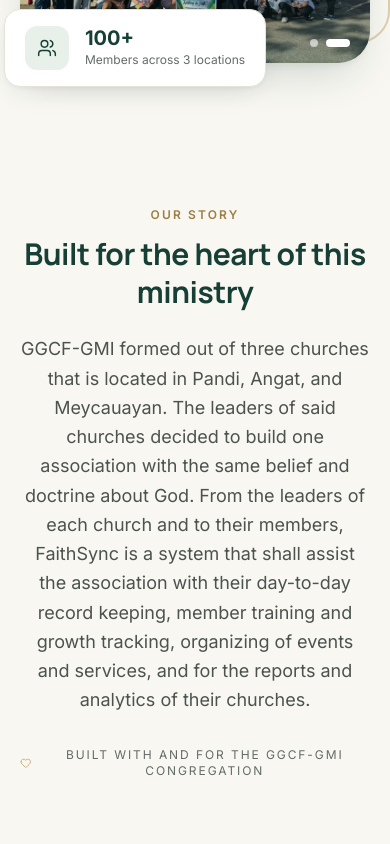
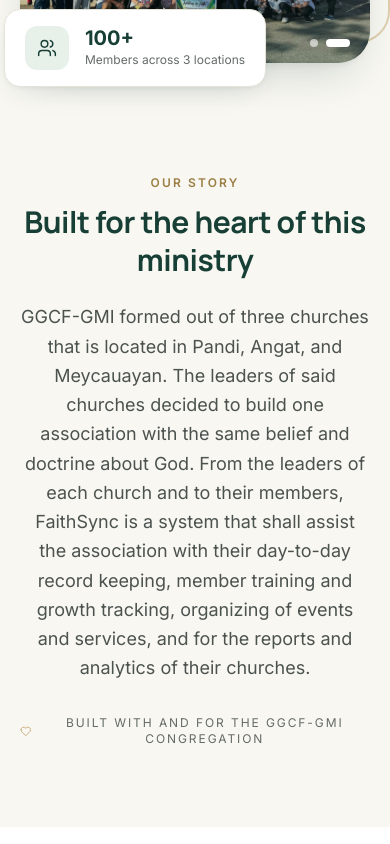
Before and after one commit to CloakedZay/ChMS, a Next.js app: page / in a window 390 px wide. Shown: the part 940-1784 px from the top of the page. Built offline with nearby package versions, Linux system fonts and the light colour scheme; no server answers.

Commit message:
Fit Turnstile on narrow phones; tighten gap above Our story

```diff
--- a/src/app/components/Turnstile.js
+++ b/src/app/components/Turnstile.js
@@ -53,9 +53,13 @@
     let gone = false;
     loadScript().then(() => {
       if (gone || !box.current) return;
+      // The normal widget is at least 300px wide; narrow phones get the
+      // compact one so it doesn't stick out of the card.
+      const size = box.current.clientWidth < 300 ? 'compact' : 'flexible';
       widget.current = window.turnstile.render(box.current, {
         sitekey: SITE_KEY,
         theme: dark ? 'dark' : 'light',
+        size,
         callback: (token) => onTokenRef.current?.(token),
         'expired-callback': () => onTokenRef.current?.(null),
         'error-callback': () => onTokenRef.current?.(null),
@@ -77,5 +81,5 @@
       </p>
     );
   }
-  return <div ref={box} className="flex justify-center min-h-[65px]" />;
+  return <div ref={box} className="w-full flex justify-center min-h-[65px]" />;
 }
--- a/src/app/page.js
+++ b/src/app/page.js
@@ -316,7 +316,7 @@
       </header>
 
       {/* ── About ─────────────────────────────────────────────────────────── */}
-      <section id="about" className={`${t.sectionA} py-20 sm:py-28 scroll-mt-16`}>
+      <section id="about" className={`${t.sectionA} pt-12 sm:pt-16 pb-20 sm:pb-28 scroll-mt-16`}>
         <div className="max-w-3xl mx-auto px-5 sm:px-8 text-center">
           {eyebrow("Our story")}
           <h2 className={`text-3xl sm:text-4xl font-bold leading-tight ${t.heading}`}>
```
